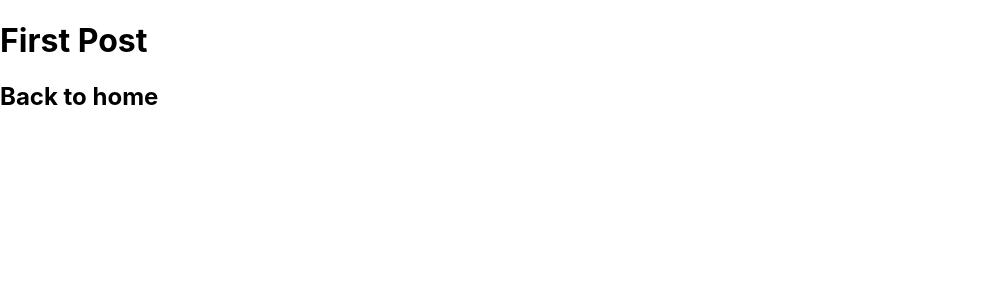
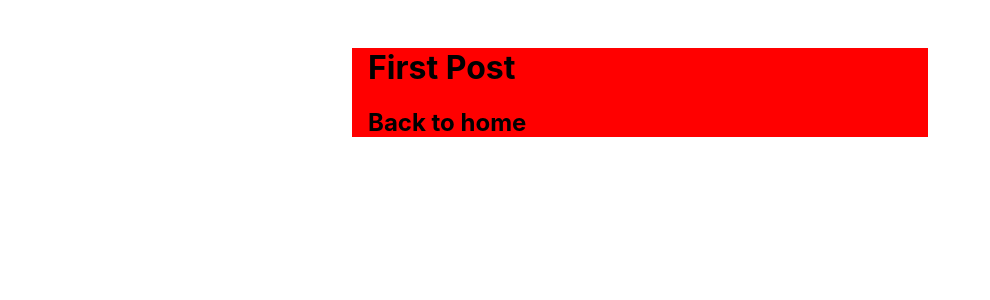
Before and after one commit to noy3928/LearningJavaScript, a Next.js app in the folder Courses/리액트/NEXTJS/first-next-js/: page /posts/first-post in a window 1280 px wide. Shown: the top 300 px of the page, without its empty margins (0-990 px from the left). Built offline with nearby package versions, Linux system fonts and the light colour scheme.

Commit message:
feature : add layout cpnt and module.css

```diff
--- /dev/null
+++ b/Courses/리액트/NEXTJS/first-next-js/components/layout.js
@@ -0,0 +1,5 @@
+import styles from './layout.module.css'
+
+export default function Layout({ children }) {
+  return <div className={styles.container}>{children}</div>
+}
--- /dev/null
+++ b/Courses/리액트/NEXTJS/first-next-js/components/layout.module.css
@@ -0,0 +1,6 @@
+.container {
+    max-width: 36rem;
+    padding: 0 1rem;
+    margin: 3rem auto 6rem;
+    background-color: red;
+  }
--- a/Courses/리액트/NEXTJS/first-next-js/pages/posts/first-post.js
+++ b/Courses/리액트/NEXTJS/first-next-js/pages/posts/first-post.js
@@ -1,26 +1,19 @@
+import Head from 'next/head'
 import Link from 'next/link'
-import Head from 'next/head'
-import Script from 'next/script'
+import Layout from '../../components/layout'
 
 export default function FirstPost() {
   return (
-      <>
+    <Layout>
       <Head>
         <title>First Post</title>
       </Head>
-        <Script
-          src="https://connect.facebook.net/en_US/sdk.js"
-          strategy="lazyOnload"
-          onLoad={() =>
-            console.log(`script loaded correctly, window.FB has been populated`)
-          }
-        />
       <h1>First Post</h1>
       <h2>
         <Link href="/">
           <a>Back to home</a>
         </Link>
       </h2>
-      </>
+    </Layout>
   )
 }
```
Lines whose indentation alone changed are shown as unchanged.
